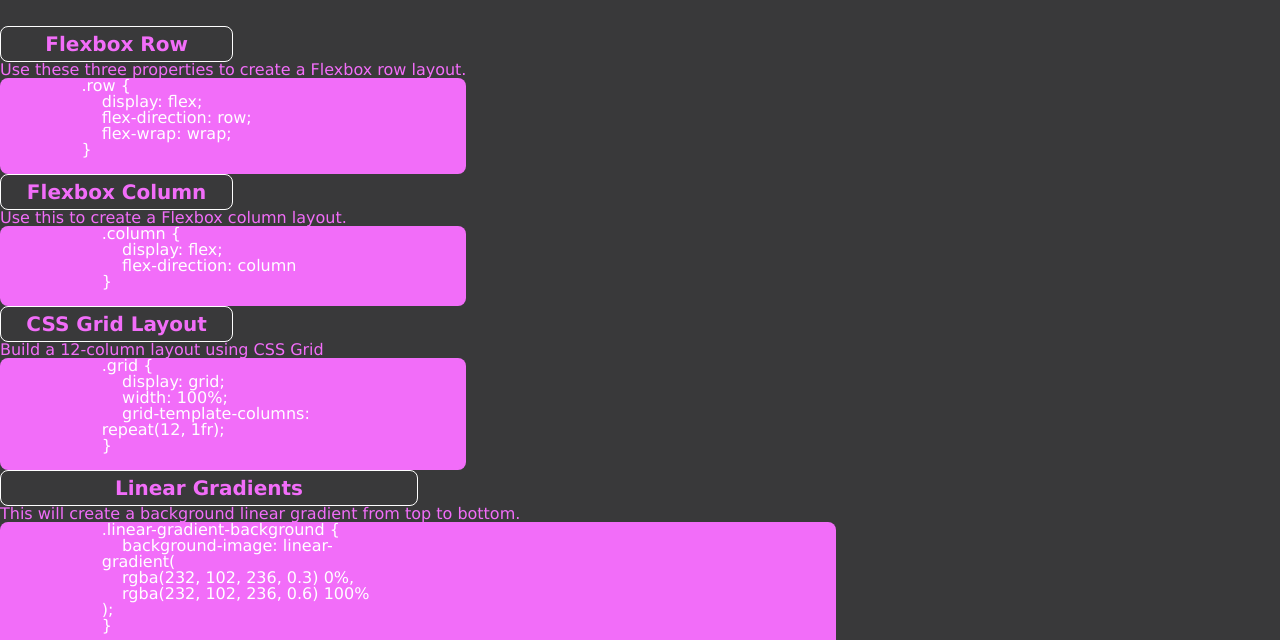
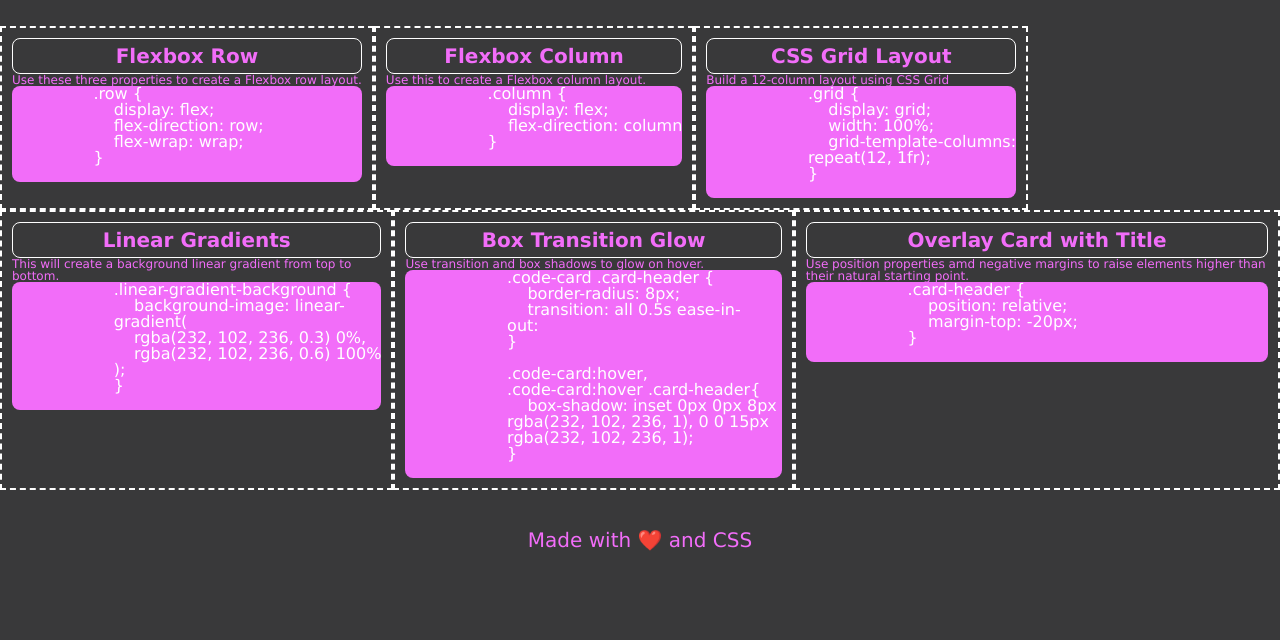
Before and after one commit to melinamboedecker/02-01-28-StudentMiniProject, a plain HTML site: page index.html in a window 1280 px wide. Shown: the part 124-764 px from the top of the page. Drawn offline with Linux system fonts and the light colour scheme.

Commit message:
added flex property to sections and border for articles

```diff
--- a/assets/css/style.css
+++ b/assets/css/style.css
@@ -25,9 +25,20 @@ header p {
     color: white;
 }
 
-main {
+section {
     display: flex;
     flex-wrap: wrap;
+    flex-flow: row;
+}
+
+article {
+    border: 2px dashed white;
+    padding: 10px;
+    z-index: -1;
+}
+
+article p {
+    font-size: 12px;
 }
 
 h2 {
@@ -37,6 +48,7 @@ h2 {
     padding: 7px;
     text-align: center;
     width: 50%
+    z-index: 2;
 }
 
 pre {
```
